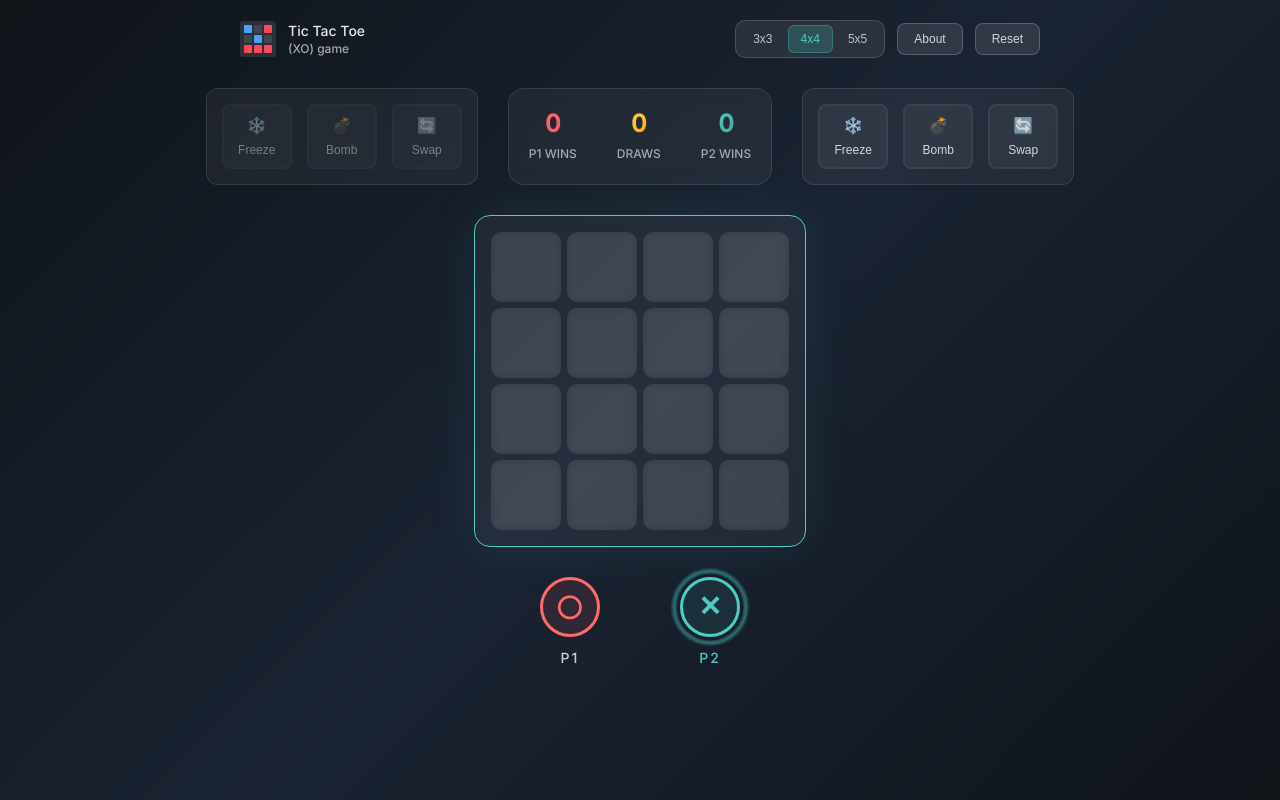
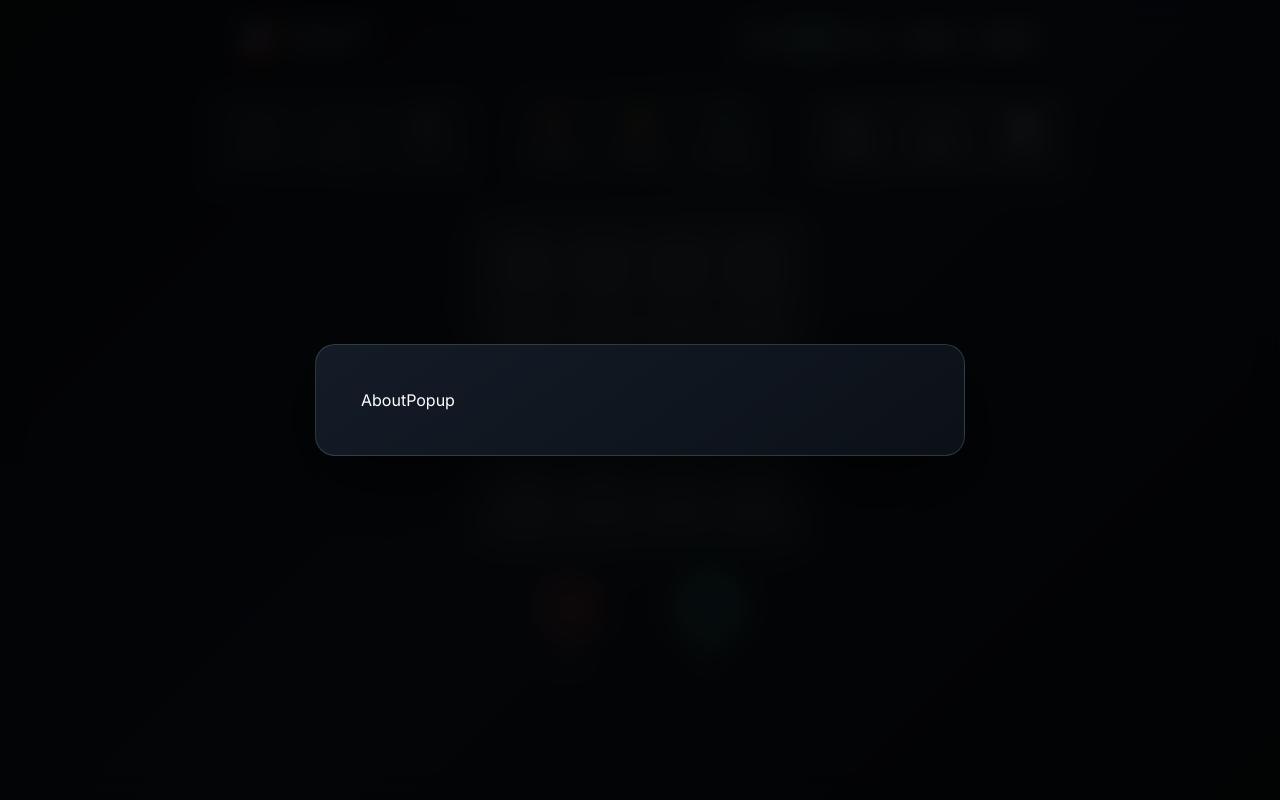
Before and after one commit to mahmoudalnkeeb/tic-tac-toe-multiplayer, a Next.js app: page / in a window 1280 px wide. Both pictures are taken after a click on the button "About". Built offline with nearby package versions, Linux system fonts and the light colour scheme.

Commit message:
feat(AboutPopup): toggle visibility on 'About' button click

```diff
--- a/src/components/AboutPopup/AboutPopup.jsx
+++ b/src/components/AboutPopup/AboutPopup.jsx
@@ -1,10 +1,17 @@
 "use client";
 
+import { useGlobalStore } from "@/stores/xo.store/global.store";
 import s from "./AboutPopup.module.scss";
 
 const AboutPopup = () => {
+  const { isAboutModelActive, toggleAboutModel } = useGlobalStore((s) => s);
+  const showClass = isAboutModelActive ? s.show : "";
+
   return (
-    <div className={s.aboutOverlay}>
+    <div
+      className={`${s.aboutOverlay} ${showClass}`}
+      onClick={() => toggleAboutModel(false)}
+    >
       <article className={s.aboutArticle}>AboutPopup</article>
     </div>
   );
--- a/src/components/Header/HeaderButtons/HeaderButtons.jsx
+++ b/src/components/Header/HeaderButtons/HeaderButtons.jsx
@@ -1,19 +1,21 @@
 "use client";
 
 import Button from "@/components/Shared/Button/Button";
+import { useGlobalStore } from "@/stores/xo.store/global.store";
 import { useXOStore } from "@/stores/xo.store/xo.store";
 import BoardSelector from "./BoardSelector/BoardSelector";
 import s from "./HeaderButtons.module.scss";
 
 const HeaderButtons = () => {
   const resetStats = useXOStore((s) => s.resetStats);
+  const toggleAboutModel = useGlobalStore((s) => s.toggleAboutModel);
 
   return (
     <div className={s.headerButtons}>
       <BoardSelector />
 
       <div className={s.wrapper}>
-        <Button onClick={() => {}}>About</Button>
+        <Button onClick={toggleAboutModel}>About</Button>
         <Button onClick={resetStats}>Reset</Button>
       </div>
     </div>
--- a/src/stores/xo.store/global.store.js
+++ b/src/stores/xo.store/global.store.js
@@ -2,4 +2,8 @@ import { create } from "zustand";
 
 export const useGlobalStore = create((set, get) => ({
   isAboutModelActive: false,
+
+  toggleAboutModel: (value) => {
+    set({ isAboutModelActive: value ? value : !get().isAboutModelActive });
+  },
 }));
```
